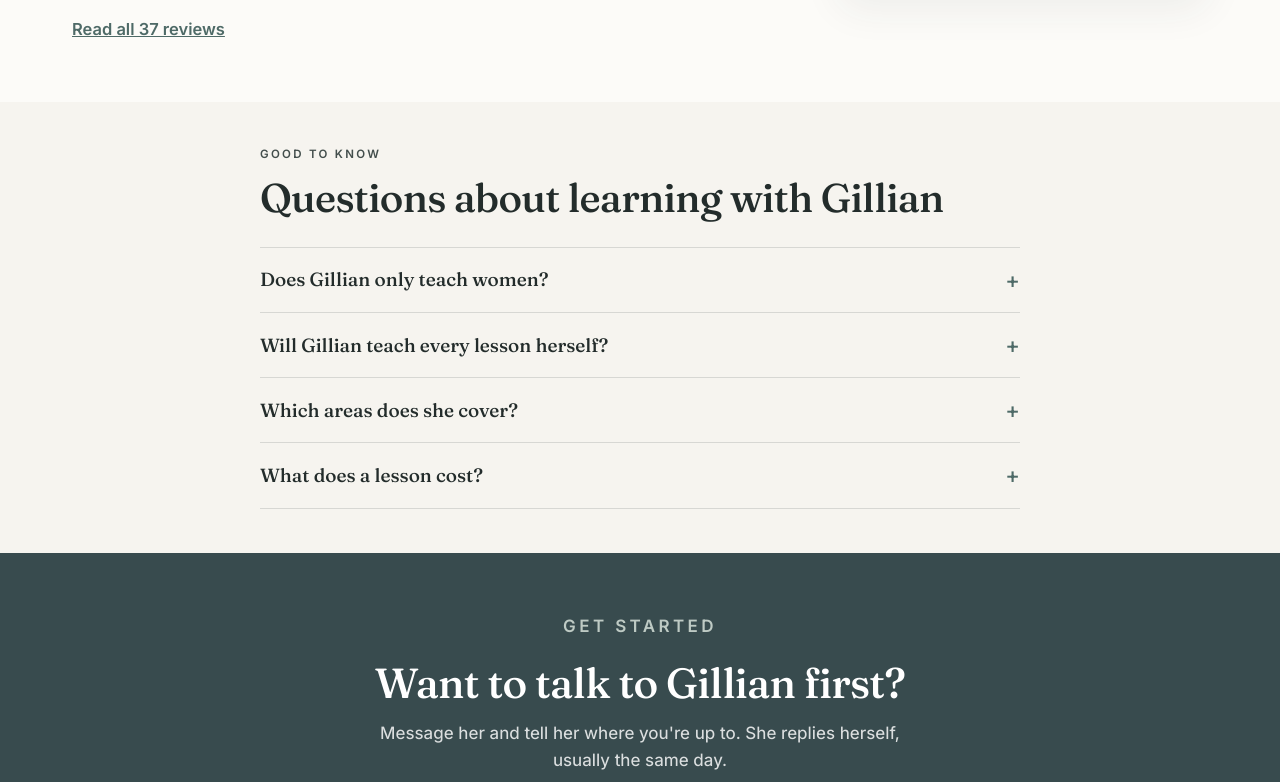
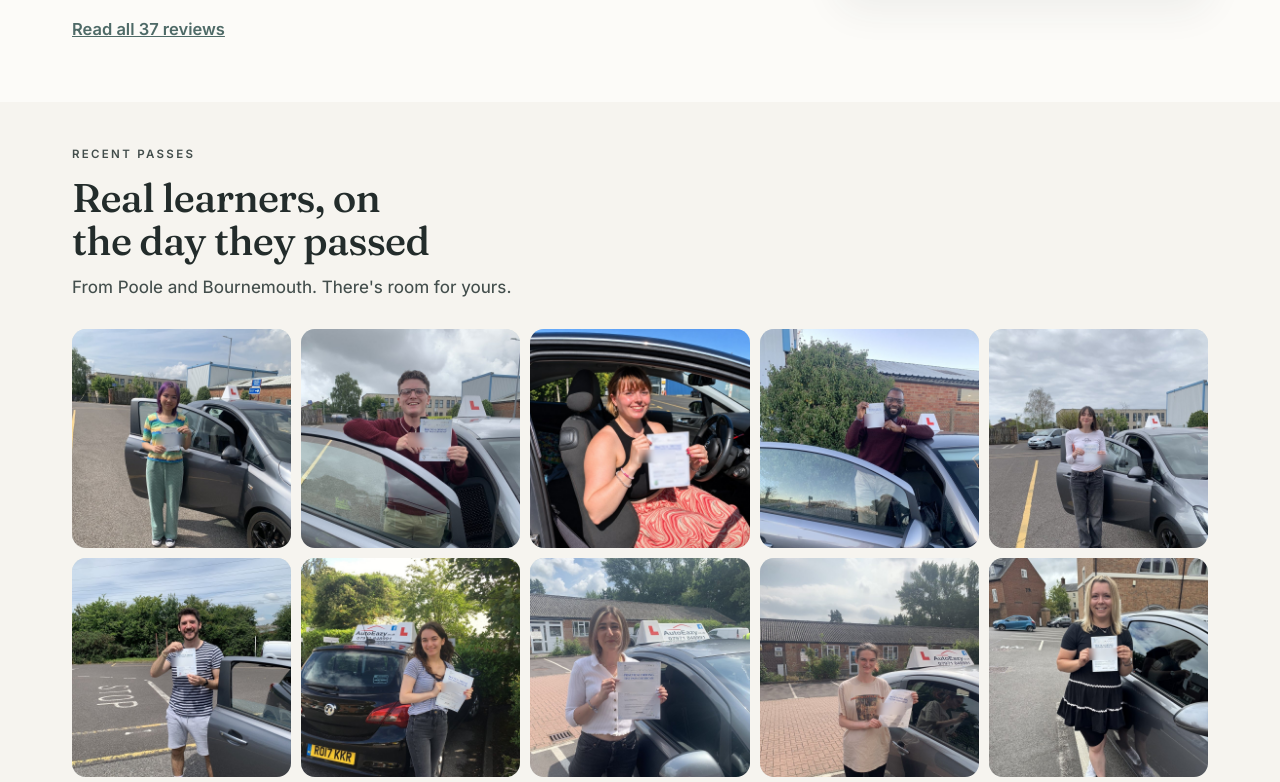
Before and after one commit to leewaycoaching/autoeasy-site, a plain HTML site: page female-driving-instructor.html in a window 1280 px wide. Shown: the part 2158-2940 px from the top of the page. Drawn offline with Linux system fonts and the light colour scheme.

Commit message:
Keep price after reviews and pass photos on Prices and Female instructor pages (#6)
Claude-Session: https://claude.ai/code/session_01MYuB6YWRyDg3nJqSNx6zCD

Co-authored-by: Claude <noreply@anthropic.com>

```diff
--- a/female-driving-instructor.html
+++ b/female-driving-instructor.html
@@ -158,7 +158,29 @@
     <p class="after-cards"><a href="reviews.html">Read all 37 reviews</a></p>
   </div>
 </section>
-<section class="band band--tight band--cream faqwrap">
+<section class="band band--tight band--cream">
+  <div class="wrap">
+    <div class="sec-head sec-head--wide">
+      <p class="eyebrow">Recent passes</p>
+      <h2>Real learners, on the day they passed</h2>
+      <p>From Poole and Bournemouth. There's room for yours.</p>
+    </div>
+    <div class="passes">
+      <div class="pass"><img src="images/pass-01.jpg" alt="New driver holding her automatic driving test pass certificate" loading="lazy"></div>
+      <div class="pass"><img src="images/pass-02.jpg" alt="Learner smiling with his driving test pass certificate" loading="lazy"></div>
+      <div class="pass"><img src="images/pass-03.jpg" alt="New driver in the car holding her pass certificate" loading="lazy"></div>
+      <div class="pass"><img src="images/pass-04.jpg" alt="Learner holding his pass certificate beside the car" loading="lazy"></div>
+      <div class="pass"><img src="images/pass-05.jpg" alt="New driver with her automatic test pass certificate" loading="lazy"></div>
+      <div class="pass"><img src="images/pass-06.jpg" alt="Learner celebrating his driving test pass" loading="lazy"></div>
+      <div class="pass"><img src="images/pass-07.jpg" alt="New driver by the Auto Easy car with her pass certificate" loading="lazy"></div>
+      <div class="pass"><img src="images/pass-08.jpg" alt="Learner holding her pass certificate by the car" loading="lazy"></div>
+      <div class="pass"><img src="images/pass-09.jpg" alt="New driver with her test pass certificate" loading="lazy"></div>
+      <div class="pass"><img src="images/pass-10.jpg" alt="Learner holding her automatic test pass certificate" loading="lazy"></div>
+    </div>
+  </div>
+</section>
+
+<section class="band band--tight band--paper faqwrap">
   <div class="wrap">
     <div class="sec-head sec-head--wide">
       <p class="eyebrow">Good to know</p>
```
Also changed, not shown: prices.html (+22 -0 lines).
